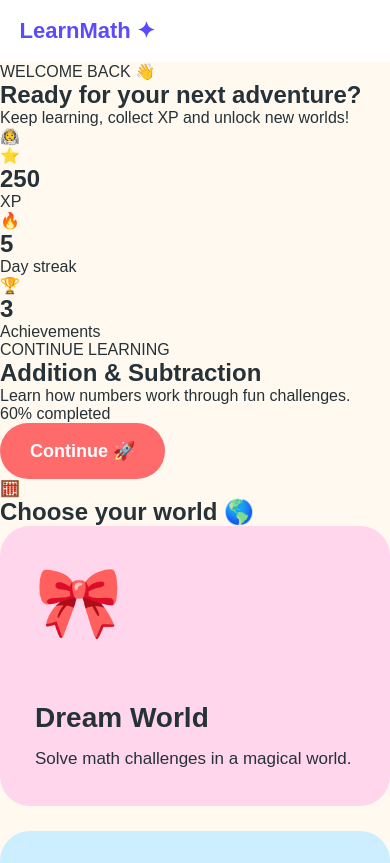
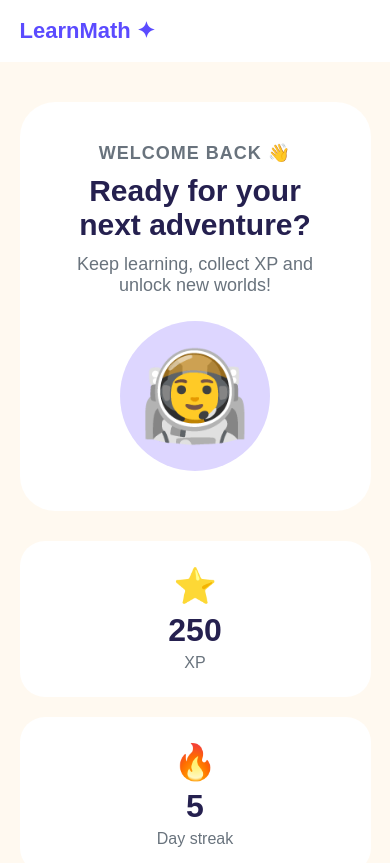
Before and after one commit to tamina12/LearnMathKids, a plain HTML site: page dashboard.html in a window 390 px wide. Shown: the top 863 px of the page. Drawn offline with Linux system fonts and the light colour scheme.

Commit message:
Add styles for dashboard and related components

```diff
--- a/style.css
+++ b/style.css
@@ -257,7 +257,167 @@ footer {
     .worlds {
         padding: 60px 5%;
     }
+/* ===== DASHBOARD ===== */
 
+.dashboard {
+    padding: 60px 7%;
+    background: #fff9f0;
+    min-height: 700px;
+}
+
+.welcome {
+    display: flex;
+    justify-content: space-between;
+    align-items: center;
+    background: white;
+    padding: 40px;
+    border-radius: 35px;
+    margin-bottom: 30px;
+}
+
+.small-title {
+    color: #5b4bff;
+    font-weight: 800;
+    letter-spacing: 1px;
+    margin-bottom: 10px;
+}
+
+.welcome h1 {
+    font-size: 40px;
+    color: #25204f;
+    margin-bottom: 12px;
+}
+
+.welcome p {
+    color: #69737d;
+    font-size: 18px;
+}
+
+.avatar {
+    font-size: 90px;
+    background: #ddd6ff;
+    width: 150px;
+    height: 150px;
+    border-radius: 50%;
+    display: flex;
+    justify-content: center;
+    align-items: center;
+}
+
+/* STATS */
+
+.stats {
+    display: grid;
+    grid-template-columns: repeat(3, 1fr);
+    gap: 20px;
+    margin-bottom: 30px;
+}
+
+.stat-card {
+    background: white;
+    padding: 25px;
+    border-radius: 25px;
+    text-align: center;
+}
+
+.stat-card span {
+    font-size: 35px;
+}
+
+.stat-card h2 {
+    font-size: 32px;
+    color: #25204f;
+    margin: 5px 0;
+}
+
+.stat-card p {
+    color: #69737d;
+}
+
+/* CONTINUE */
+
+.continue-card {
+    background: #cceeff;
+    padding: 40px;
+    border-radius: 35px;
+    display: flex;
+    justify-content: space-between;
+    align-items: center;
+    margin-bottom: 60px;
+}
+
+.continue-card h2 {
+    font-size: 32px;
+    color: #25204f;
+    margin-bottom: 10px;
+}
+
+.continue-card p {
+    color: #59636e;
+    margin-bottom: 15px;
+}
+
+.progress {
+    width: 100%;
+    max-width: 500px;
+    height: 14px;
+    background: white;
+    border-radius: 20px;
+    overflow: hidden;
+    margin: 20px 0 8px;
+}
+
+.progress-bar {
+    width: 60%;
+    height: 100%;
+    background: #5b4bff;
+    border-radius: 20px;
+}
+
+.progress-text {
+    font-size: 14px;
+}
+
+.lesson-icon {
+    font-size: 100px;
+}
+
+/* WORLDS */
+
+.dashboard-worlds h2 {
+    font-size: 36px;
+    color: #25204f;
+    margin-bottom: 30px;
+}
+
+
+/* MOBILE */
+
+@media (max-width: 700px) {
+
+    .welcome {
+        flex-direction: column;
+        text-align: center;
+        gap: 25px;
+    }
+
+    .welcome h1 {
+        font-size: 30px;
+    }
+
+    .stats {
+        grid-template-columns: 1fr;
+    }
+
+    .continue-card {
+        flex-direction: column;
+        gap: 30px;
+        text-align: center;
+    }
+
+    .dashboard {
+        padding: 40px 5%;
+    }
     .section-title {
         font-size: 35px;
     }
```
